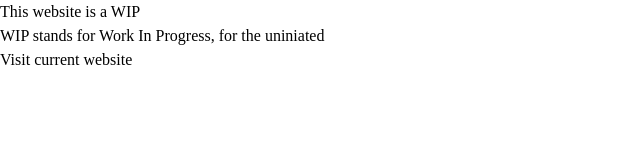
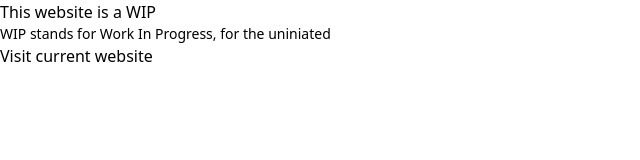
Before and after one commit to sunflowerthomas/website-redesign, a plain HTML site: page index.html in a window 1280 px wide. Shown: the whole page, without its empty margins (0-640 px from the left). Drawn offline with nearby package versions, Linux system fonts and the light colour scheme; files that its build step writes are made by us from their sources.

Commit message:
changed to playcdn for tailwind

```diff
--- a/index.html
+++ b/index.html
@@ -2,7 +2,7 @@
 <html>
     <head>
         <title>sunflowerthomas's website</title>
-        <link rel="stylesheet" href="output.css">
+        <script src="https://cdn.jsdelivr.net/npm/@tailwindcss/browser@4"></script>
         <script src="/main.js"></script>
     </head>
     <body>
--- a/input.css
+++ /dev/null
@@ -1 +0,0 @@
-@import "tailwindcss";
```
